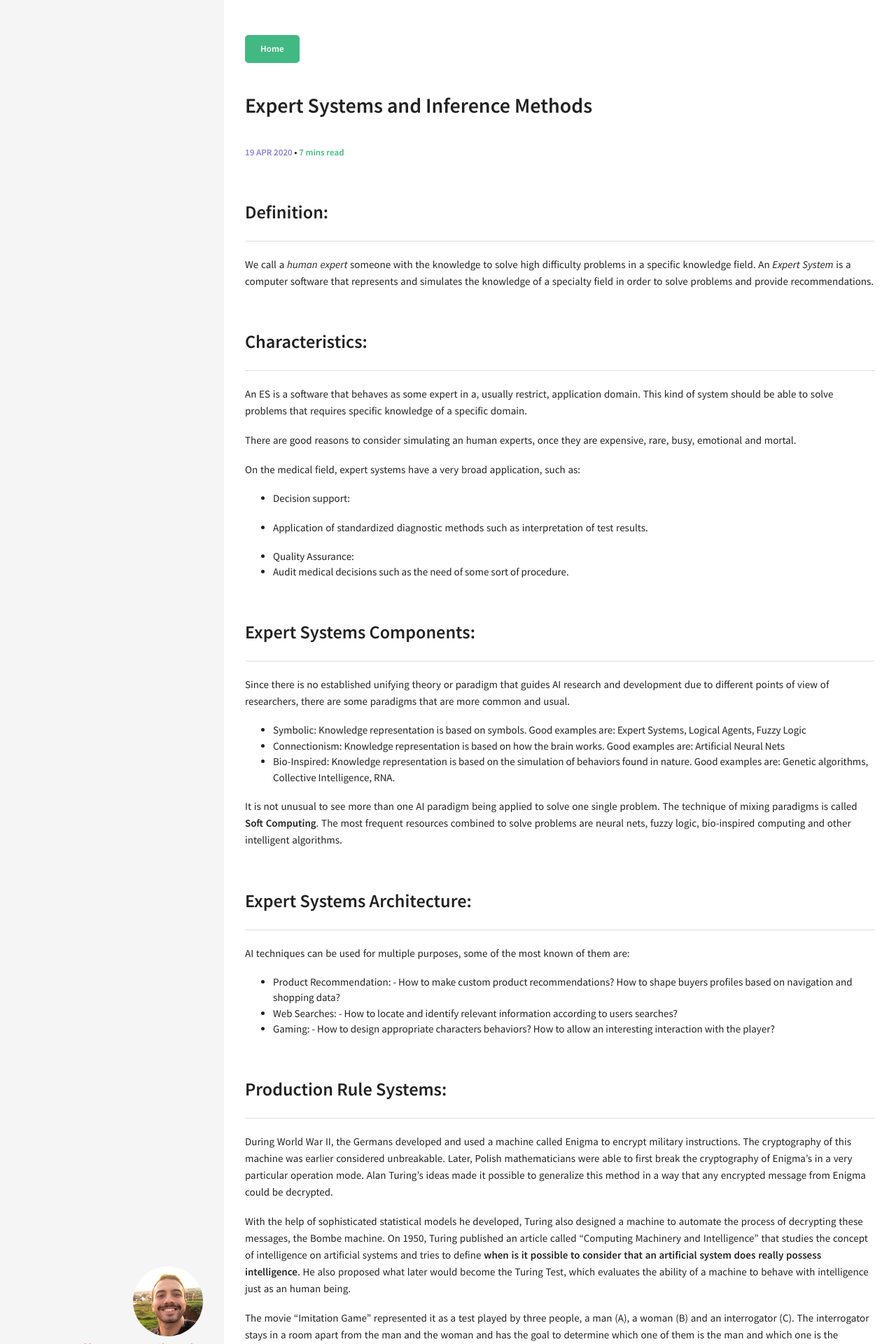
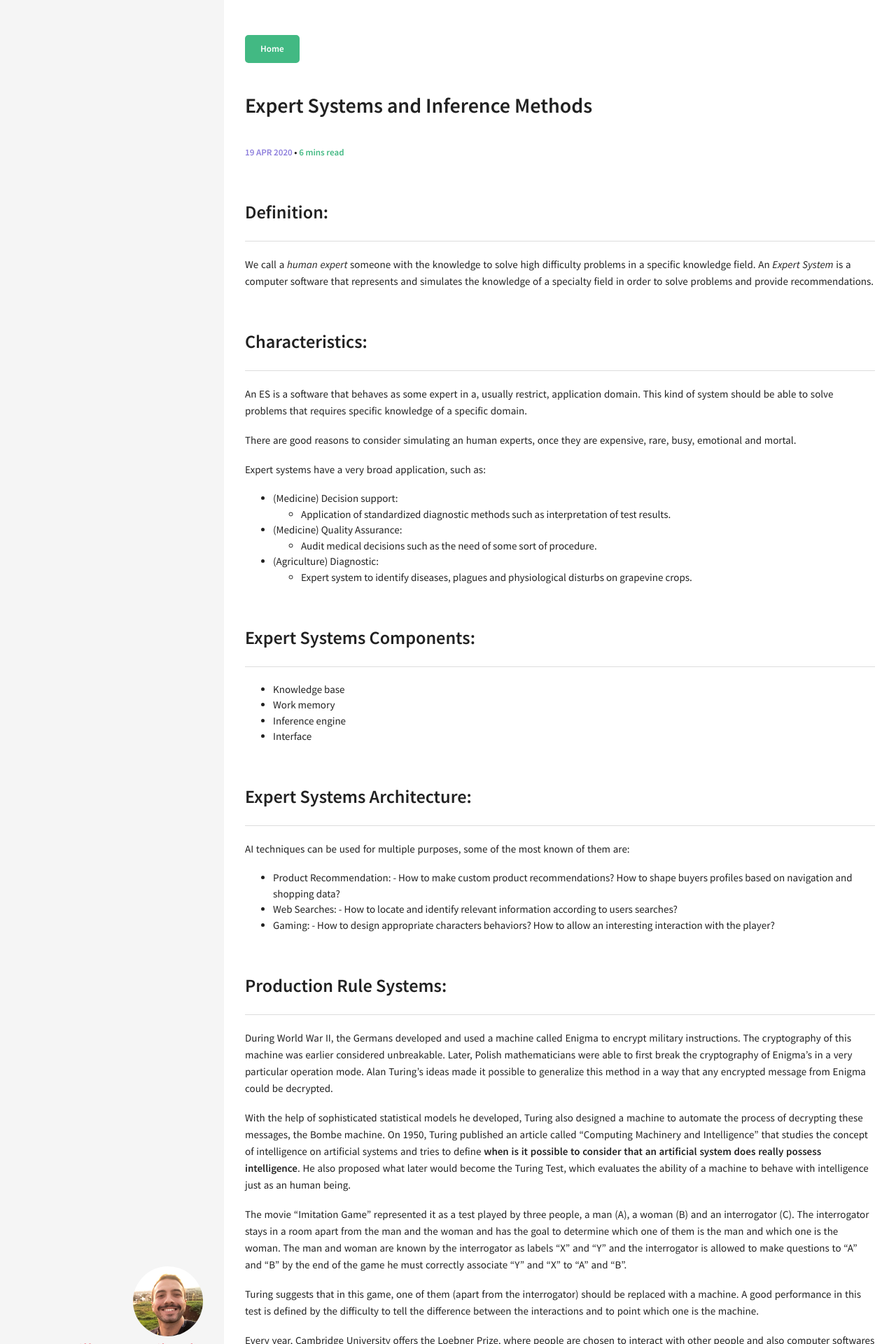
Before and after one commit to gatihe/guiati9.dev, a Jekyll site: the page built from _posts/2020-04-19-ai-expert-systems.md, in a window 1280 px wide. Shown: the top 1920 px of the page at 70% size. Built offline with Jekyll 4.4.1, drawn with Linux system fonts in a browser that asks for light colours.

Commit message:
Update 2020-04-19-ai-expert-systems.md

```diff
--- a/_posts/2020-04-19-ai-expert-systems.md
+++ b/_posts/2020-04-19-ai-expert-systems.md
@@ -18,23 +18,23 @@ An ES is a software that behaves as some expert in a, usually restrict, applicat
 
 There are good reasons to consider simulating an human experts, once they are expensive, rare, busy, emotional and mortal.
 
-On the medical field, expert systems have a very broad application, such as:
+Expert systems have a very broad application, such as:
 
-- Decision support:
- - Application of standardized diagnostic methods such as interpretation of test results.
+- (Medicine) Decision support:
+  - Application of standardized diagnostic methods such as interpretation of test results.
 
- - Quality Assurance:
+- (Medicine) Quality Assurance:
   - Audit medical decisions such as the need of some sort of procedure.
+
+- (Agriculture) Diagnostic:
+  - Expert system to identify diseases, plagues and physiological disturbs on grapevine crops.
 
 ## Expert Systems Components:
 
-Since there is no established unifying theory or paradigm that guides AI research and development due to different points of view of researchers, there are some paradigms that are more common and usual.
-
-* Symbolic: Knowledge representation is based on symbols. Good examples are: Expert Systems, Logical Agents, Fuzzy Logic
-* Connectionism: Knowledge representation is based on how the brain works. Good examples are: Artificial Neural Nets
-* Bio-Inspired: Knowledge representation is based on the simulation of behaviors found in nature. Good examples are: Genetic algorithms, Collective Intelligence, RNA.
-
-It is not unusual to see more than one AI paradigm being applied to solve one single problem. The technique of mixing paradigms is called __Soft Computing__. The most frequent resources combined to solve problems are neural nets, fuzzy logic, bio-inspired computing and other intelligent algorithms.
+- Knowledge base
+- Work memory
+- Inference engine
+- Interface
 
 ## Expert Systems Architecture:
 
```
